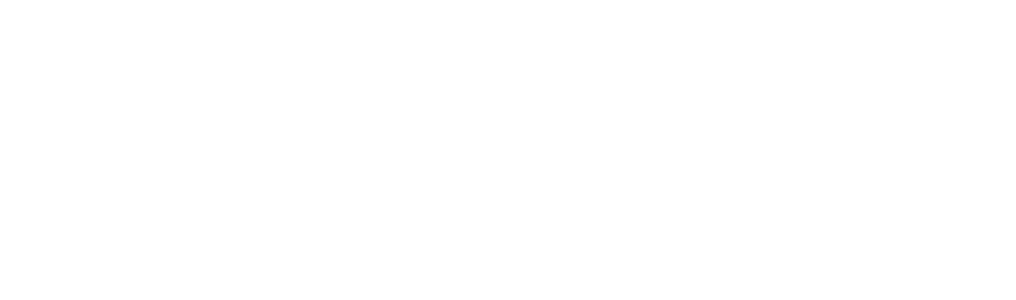
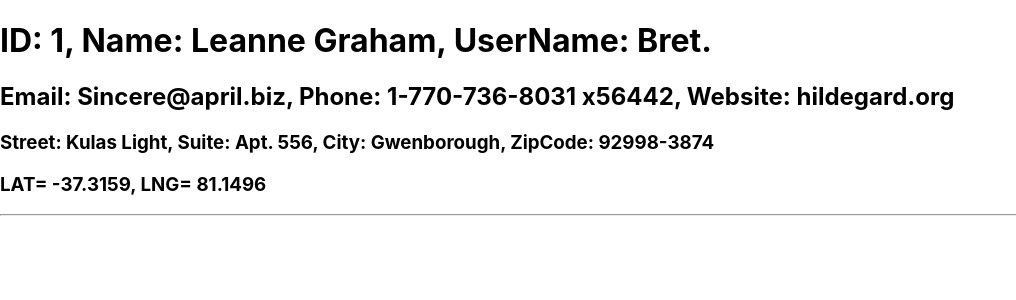
Before and after one commit to Denuk68/React-Lessons, a React (Create React App) app: page / in a window 1280 px wide. Shown: the top 300 px of the page, without its empty margins (0-1016 px from the left). Built offline with nearby package versions, Linux system fonts and the light colour scheme.

Commit message:
lesson1 classwork

```diff
--- a/src/App.js
+++ b/src/App.js
@@ -1,8 +1,9 @@
+import Users from "./components/Users/Users";
+
 export default function App() {
   return (
-    <div>
-
+    <div className="users">
+      <Users/>
     </div>
-
   );
 }
--- /dev/null
+++ b/src/components/Users/User/Address/Address.js
@@ -0,0 +1,13 @@
+import { Fragment } from "react";
+import Geo from "./Geo/Geo";
+
+export default function Address(props) {
+    let { street, suite, city, zipcode, geo } = props;
+    console.log('address component', geo)
+    return (
+        <Fragment>
+            <h3>Street: {street}, Suite: {suite}, City: {city}, ZipCode: {zipcode}</h3>
+            <Geo  lng={geo.lng}  lat={geo.lat}  />
+        </Fragment>
+    )
+}
--- /dev/null
+++ b/src/components/Users/User/Address/Geo/Geo.js
@@ -0,0 +1,6 @@
+export default function Geo(props) {
+    let { lat, lng } = props;
+    return (
+        <h3>LAT= {lat}, LNG= {lng}</h3>
+    )
+}
--- /dev/null
+++ b/src/components/Users/User/User.js
@@ -0,0 +1,13 @@
+import Address from "./Address/Address";
+
+export default function User(props) {
+    let { id, name, username, email, phone, website, address } = props;
+    return (
+        <div className="user">
+            <h1>ID: {id}, Name: {name}, UserName: {username}.</h1>
+            <h2>Email: {email}, Phone: {phone}, Website: {website}</h2>
+            <Address street={address.street} suite={address.suite} city={address.city} zipcode={address.zipcode} geo={address.geo} />
+            <hr />
+        </div>
+    )
+}
--- /dev/null
+++ b/src/components/Users/Users.js
@@ -0,0 +1,19 @@
+import { Fragment } from "react";
+import User from "./User/User";
+
+export default function Users() {
+    return (
+        <Fragment>
+            <User id={1} name={"Leanne Graham"} username={"Bret"} email={"Sincere@april.biz"} phone={"1-770-736-8031 x56442"} website={"hildegard.org"} address={{
+                street: 'Kulas Light',
+                suite: 'Apt. 556',
+                city: 'Gwenborough',
+                zipcode: '92998-3874',
+                geo: {
+                    lat: '-37.3159',
+                    lng: '81.1496'
+                }
+            }} />
+        </Fragment>
+    )
+}
```
